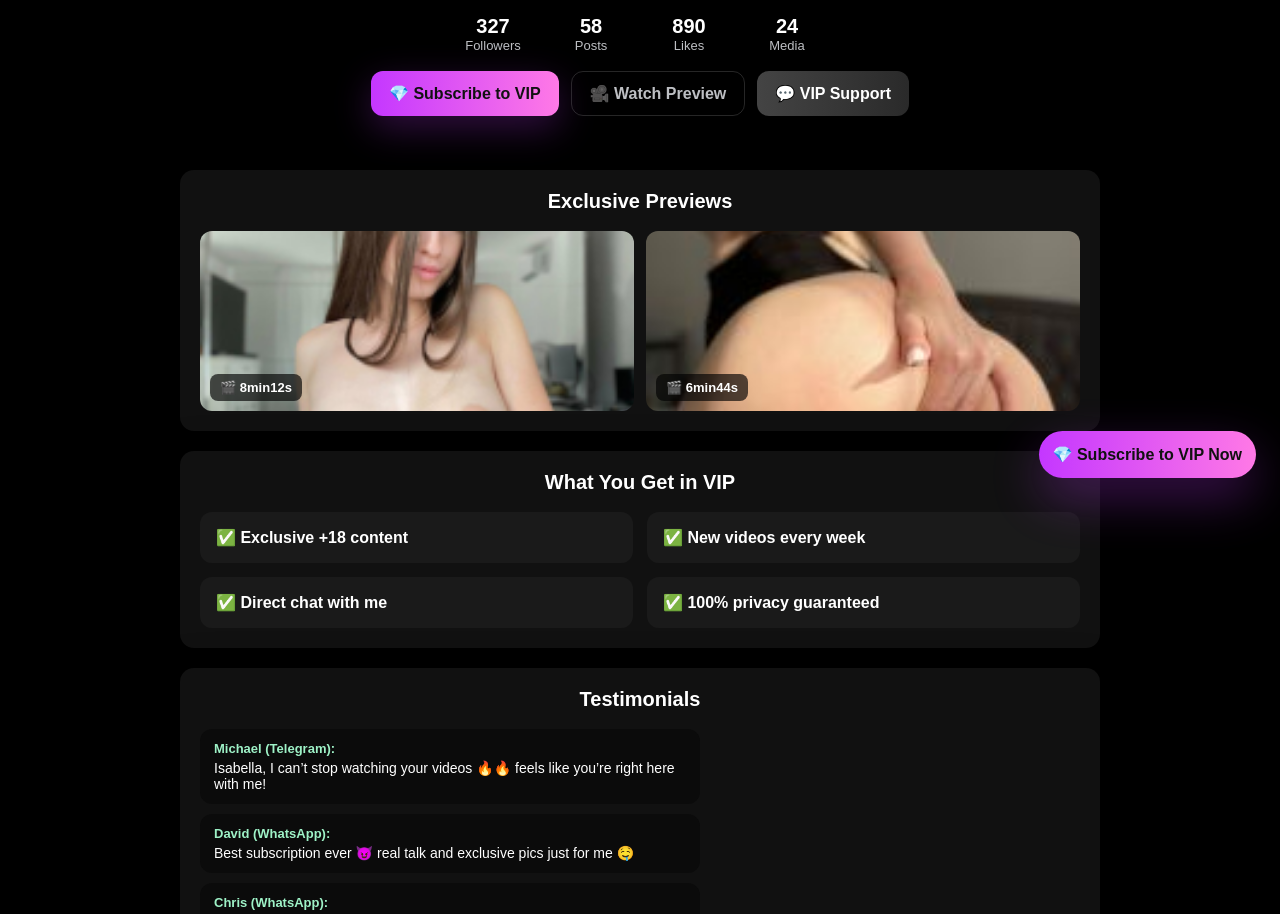
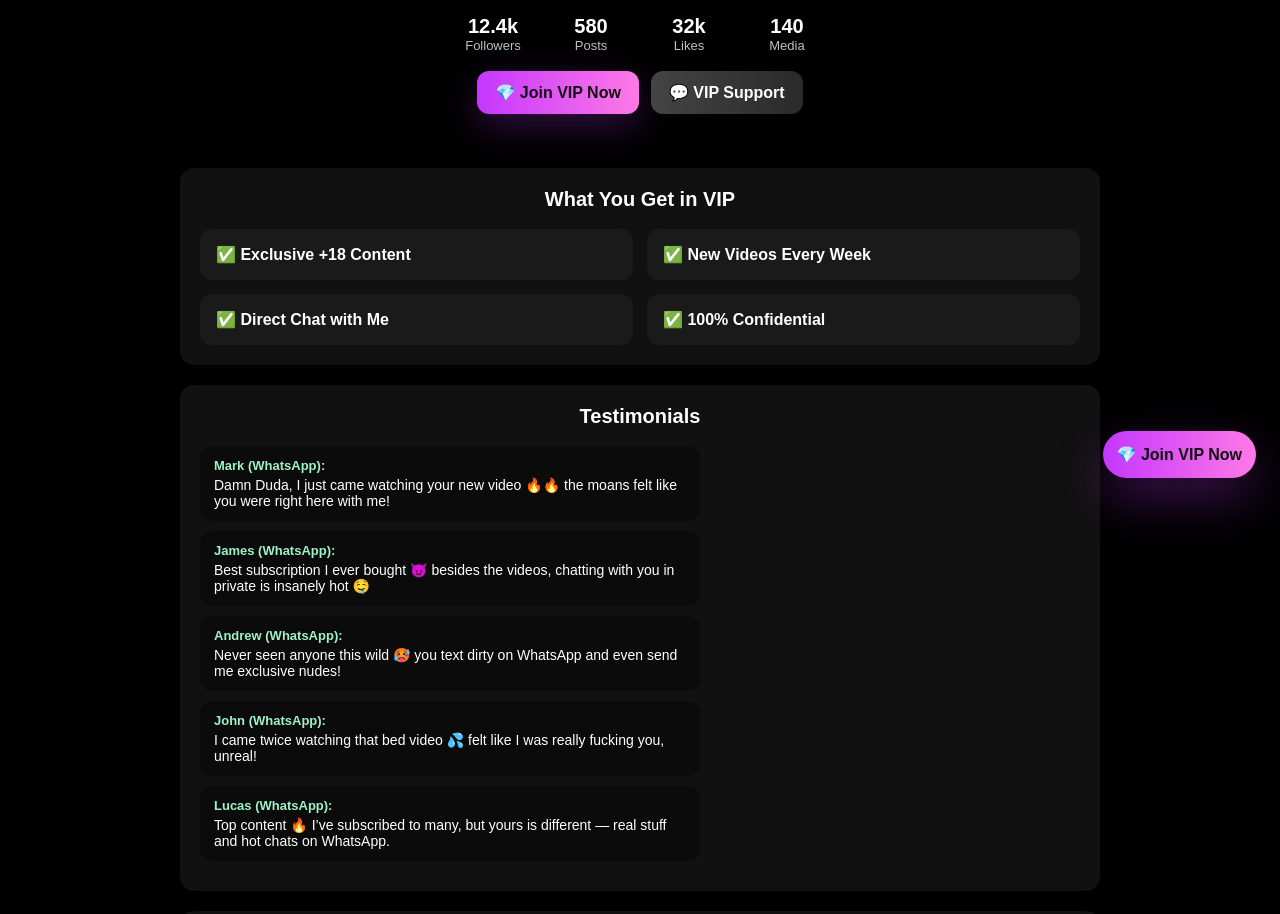
Before and after one commit to dudasecrets/mariax, a plain HTML site: page index.html in a window 1280 px wide. Shown: the part 306-1220 px from the top of the page. Drawn offline with Linux system fonts and the light colour scheme.

Commit message:
Update index.html

```diff
--- a/index.html
+++ b/index.html
@@ -3,7 +3,7 @@
 <head>
   <meta charset="UTF-8" />
   <meta name="viewport" content="width=device-width, initial-scale=1.0"/>
-  <title>Isabella Torres VIP</title>
+  <title>Duda Torres VIP</title>
   <style>
     :root{
       --bg:#000;
@@ -64,7 +64,6 @@
       background:linear-gradient(90deg,var(--pink1),var(--pink2));
       color:#111;box-shadow:0 12px 36px rgba(196,55,255,0.25);
     }
-    .btn-ghost{background:transparent;border:1px solid rgba(255,255,255,0.15);color:var(--muted);}
     .btn-support{background:linear-gradient(90deg,#444,#2a2a2a);color:#fff;}
     .btn:hover{transform:translateY(-4px);}
     .section-card{
@@ -120,68 +119,55 @@
   </style>
 </head>
 <body>
-  <div class="topbar">✨ Welcome to the Exclusive VIP Access ✨</div>
+  <div class="topbar">✨ Welcome to Exclusive VIP Access ✨</div>
 
   <section class="hero">
-    <img src="img/perfil.jpg" alt="Isabella Torres" class="profile-pic"/>
-    <h1 class="site-title">Isabella Torres</h1>
+    <img src="img/perfil.jpg" alt="Duda Torres" class="profile-pic"/>
+    <h1 class="site-title">Duda Torres</h1>
     <p class="subtitle">Exclusive & Private Content 🔒</p>
     <div class="stats">
-      <div class="stat"><span class="num">327</span><div class="label">Followers</div></div>
-      <div class="stat"><span class="num">58</span><div class="label">Posts</div></div>
-      <div class="stat"><span class="num">890</span><div class="label">Likes</div></div>
-      <div class="stat"><span class="num">24</span><div class="label">Media</div></div>
+      <div class="stat"><span class="num">12.4k</span><div class="label">Followers</div></div>
+      <div class="stat"><span class="num">580</span><div class="label">Posts</div></div>
+      <div class="stat"><span class="num">32k</span><div class="label">Likes</div></div>
+      <div class="stat"><span class="num">140</span><div class="label">Media</div></div>
     </div>
     <div class="buttons">
-      <a href="#vip" class="btn btn-primary">💎 Subscribe to VIP</a>
-      <a href="https://t.me/example" target="_blank" class="btn btn-ghost">🎥 Watch Preview</a>
-      <a href="https://wa.me/5511962833961?text=Hello%2C%20I%20need%20VIP%20support" target="_blank" class="btn btn-support">💬 VIP Support</a>
-    </div>
-  </section>
-
-  <section id="previas" class="section-card">
-    <h2 class="section-title">Exclusive Previews</h2>
-    <div class="preview-grid">
-      <div class="preview-card">
-        <img src="img/previa1.jpg" alt="Preview 1"/>
-        <div class="preview-meta">🎬 8min12s</div>
-      </div>
-      <div class="preview-card">
-        <img src="img/previa2.jpg" alt="Preview 2"/>
-        <div class="preview-meta">🎬 6min44s</div>
-      </div>
+      <a href="#vip" class="btn btn-primary">💎 Join VIP Now</a>
+      <a href="https://wa.me/5511962833961?text=Hi%2C%20I%20need%20VIP%20support" target="_blank" class="btn btn-support">💬 VIP Support</a>
     </div>
   </section>
 
   <section class="section-card">
     <h2 class="section-title">What You Get in VIP</h2>
     <div class="benefits-grid">
-      <div class="benefit">✅ Exclusive +18 content</div>
-      <div class="benefit">✅ New videos every week</div>
-      <div class="benefit">✅ Direct chat with me</div>
-      <div class="benefit">✅ 100% privacy guaranteed</div>
+      <div class="benefit">✅ Exclusive +18 Content</div>
+      <div class="benefit">✅ New Videos Every Week</div>
+      <div class="benefit">✅ Direct Chat with Me</div>
+      <div class="benefit">✅ 100% Confidential</div>
     </div>
   </section>
 
   <section class="section-card">
     <h2 class="section-title">Testimonials</h2>
-    <div class="testi"><strong>Michael (Telegram):</strong> Isabella, I can’t stop watching your videos 🔥🔥 feels like you’re right here with me!</div>
-    <div class="testi"><strong>David (WhatsApp):</strong> Best subscription ever 😈 real talk and exclusive pics just for me 🤤</div>
-    <div class="testi"><strong>Chris (WhatsApp):</strong> You’re on another level 🥵 I love how real and dirty your content is.</div>
+    <div class="testi"><strong>Mark (WhatsApp):</strong> Damn Duda, I just came watching your new video 🔥🔥 the moans felt like you were right here with me!</div>
+    <div class="testi"><strong>James (WhatsApp):</strong> Best subscription I ever bought 😈 besides the videos, chatting with you in private is insanely hot 🤤</div>
+    <div class="testi"><strong>Andrew (WhatsApp):</strong> Never seen anyone this wild 🥵 you text dirty on WhatsApp and even send me exclusive nudes!</div>
+    <div class="testi"><strong>John (WhatsApp):</strong> I came twice watching that bed video 💦 felt like I was really fucking you, unreal!</div>
+    <div class="testi"><strong>Lucas (WhatsApp):</strong> Top content 🔥 I’ve subscribed to many, but yours is different — real stuff and hot chats on WhatsApp.</div>
   </section>
 
   <section id="vip" class="section-card">
     <h2 class="section-title">Subscribe Now</h2>
     <div class="final-box">
       <div class="final-price">$9.99 / month</div>
-      <a href="https://buy.stripe.com/aFacN71lc9QmaKN7NS5Vu04" class="btn-pay" target="_blank">Pay with Stripe</a>
+      <a href="payment.html" class="btn-pay">Join VIP</a>
     </div>
   </section>
 
   <footer class="site-footer">
-    Isabella Torres ©️ 2025 — All rights reserved.
+    Duda Torres ©️ 2025 — All rights reserved.
   </footer>
 
-  <a href="#vip" class="subscribe-fixed">💎 Subscribe to VIP Now</a>
+  <a href="#vip" class="subscribe-fixed">💎 Join VIP Now</a>
 </body>
 </html>
```
